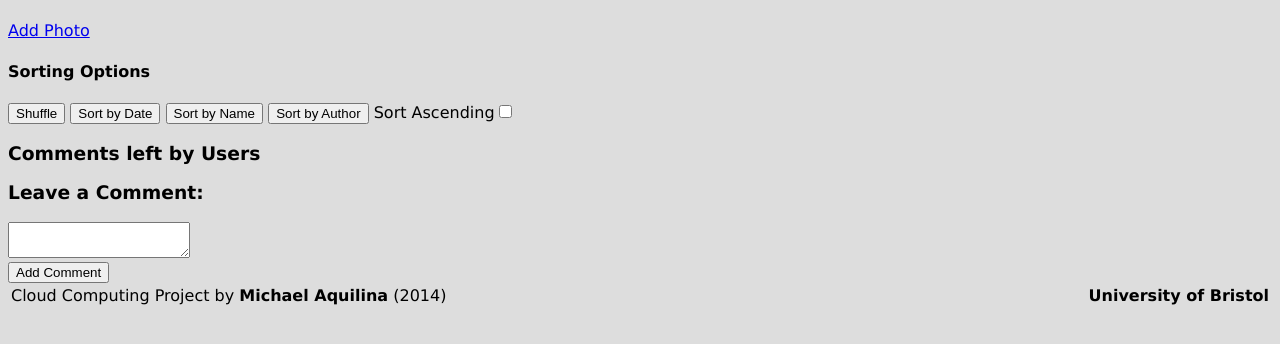
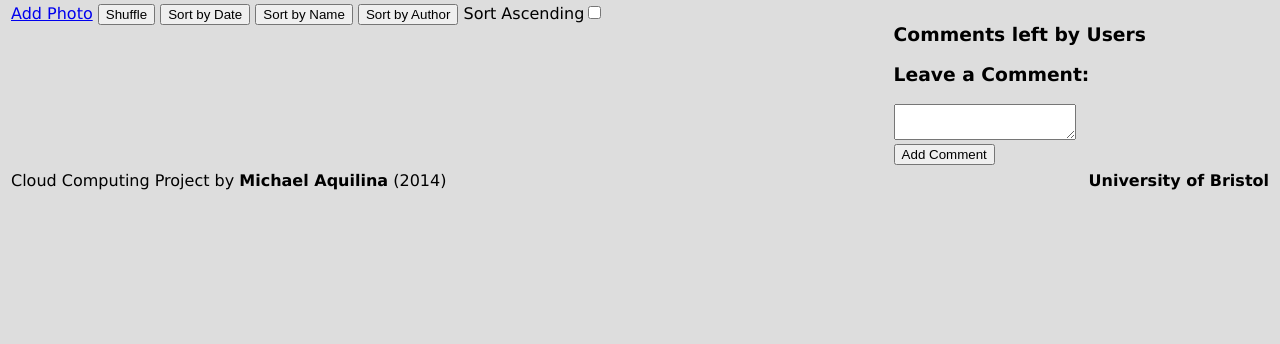
Before and after one commit to KillaW0lf04/Photo-Nebula, a Python web app: template templates/view_album.html in a window 1280 px wide. Shown: the part 33-377 px from the top of the page. Run offline with Jinja, Linux system fonts and the light colour scheme; the template is opened without the code that fills it, so the values that code supplies are empty.

Commit message:
WIP better view album layout

```diff
--- a/templates/view_album.html
+++ b/templates/view_album.html
@@ -10,22 +10,17 @@
 {% endblock %}
 
 {% block content %}
-    <h1>{{ album.name }}</h1>
-    <p>
-        {{ album.description }}
-    </p>
+    <table style="width: 100%">
+        <tr style="vertical-align: top">
+            <td>
                 <div>
                     <a href="/album/{{ album.key.integer_id() }}/add-photo">Add Photo</a>
-    </div>
-    <div>
-        <h4>Sorting Options</h4>
                     <button id="shuffle">Shuffle</button>
                     <button id="dateSort">Sort by Date</button>
                     <button id="nameSort">Sort by Name</button>
                     <button id="authorSort">Sort by Author</button>
                     <label for="sortAscending">Sort Ascending<input type="checkbox" id="sortAscending" value="true"/></label>
                 </div>
-
                 <!-- Displays the name of the photo the mouse is currently over !-->
                 <div id="photo_name"></div>
 
@@ -47,6 +42,12 @@
                         </div>
                     {% endfor %}
                 </div>
+            </td>
+            <td style="width: 30%">
+                <h1>{{ album.name }}</h1>
+                <p>
+                    {{ album.description }}
+                </p>
 
                 <div id="comments">
                     <h3>Comments left by Users</h3>
@@ -66,6 +67,9 @@
                         <input type="submit" value="Add Comment"/>
                     </form>
                 </div>
+            </td>
+        </tr>
+    </table>
 
     <script type="text/javascript">
         function update_current_photo(elem) {
```
Lines whose indentation alone changed are shown as unchanged.
